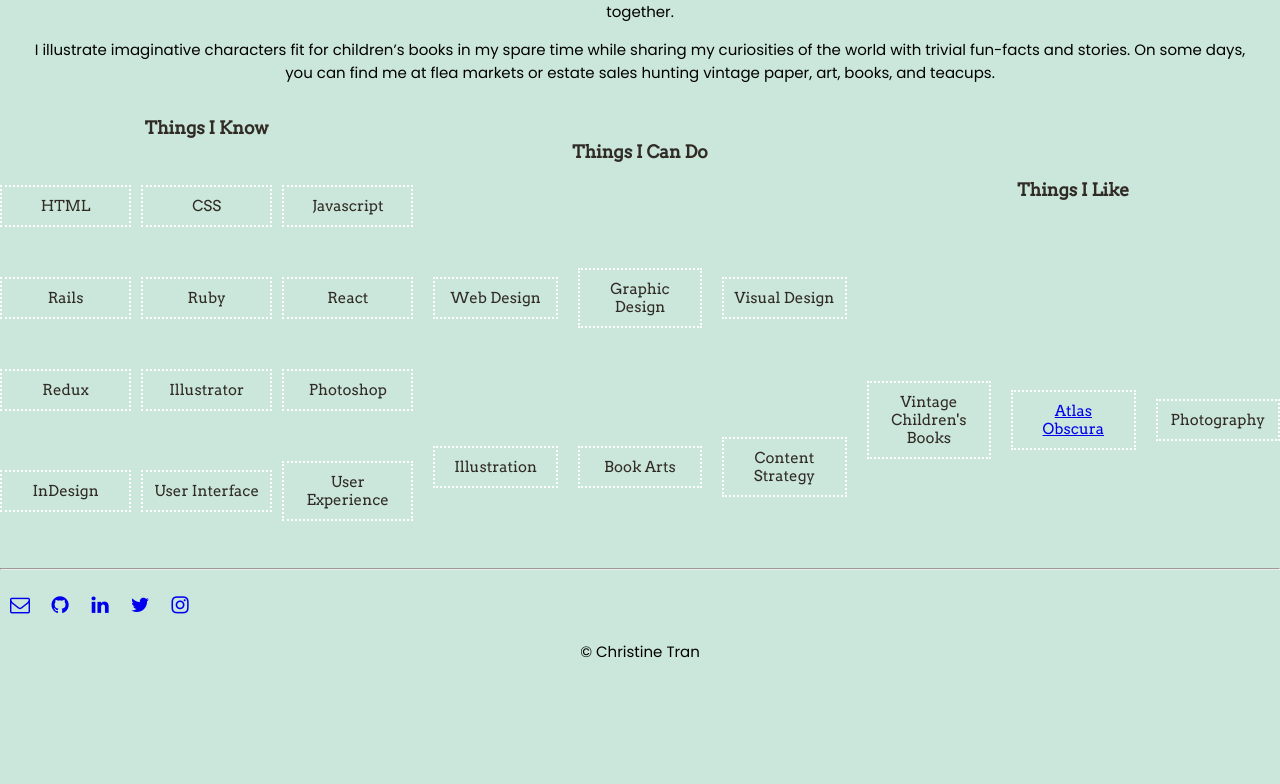
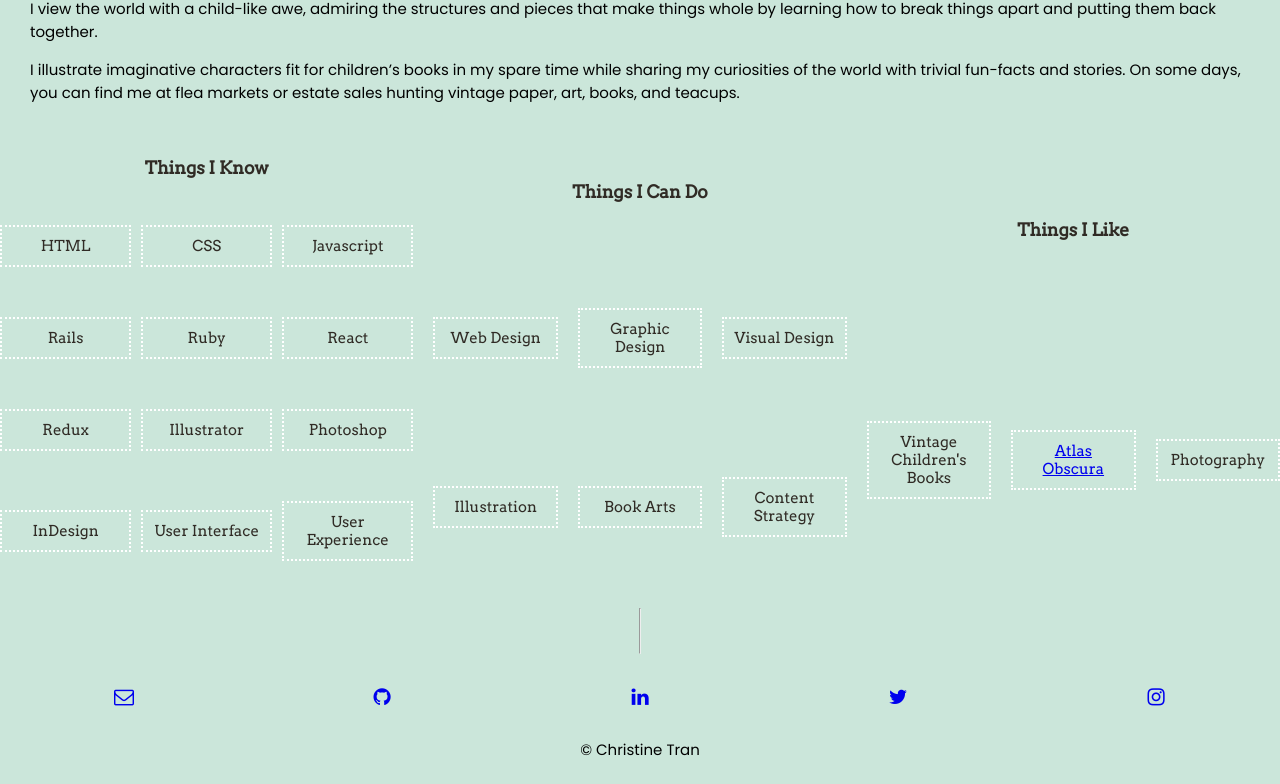
Before and after one commit to christinetran825/tofukid-website, a React (Create React App) app: page / in a window 1280 px wide. Shown: the part 467-1251 px from the top of the page. Before the commit the page ends 1145 px from the top, so only its background shows below. Built offline with nearby package versions, Linux system fonts and the light colour scheme.

Commit message:
added .container style; change footer style

```diff
--- a/src/App.css
+++ b/src/App.css
@@ -14,17 +14,12 @@ body {
   background-color: #CBE6DA;
 }
 
-/* button {
-  background: #ffc600;
-  border: 0;
-  padding: 10px 20px;
-} */
-
 img {
   max-width: 100%;
 }
 
 /* Navigation */
+
 .navbar {
   display: grid;
   grid-gap: 10px;
@@ -40,18 +35,28 @@ img {
 
 /* Footer */
 
+footer {
+  text-align: center;
+  display: grid;
+  grid-template-rows: repeat(auto-fit, minmax(60px, 1fr));
+}
+
 ul.socials {
-  display: flex;
+  display: grid;
+  grid-gap: 10px;
+  grid-template-columns: repeat(auto-fit, minmax(60px, 1fr));
   padding: 0;
   list-style: none;
-}
-footer {
-  text-align: center;
 }
 
 /* .wrapper */
 
 .wrapper {
+  display: grid;
+  grid-gap: 20px;
+}
+
+.container {
   display: grid;
   grid-gap: 20px;
 }
@@ -69,6 +74,7 @@ footer {
 
 .about {
   padding: 0 30px;
+  text-align: left;
 }
 
 .about p:first-child:first-letter {
```
